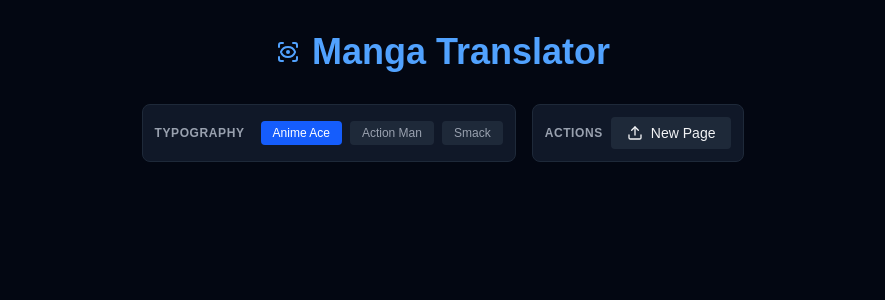
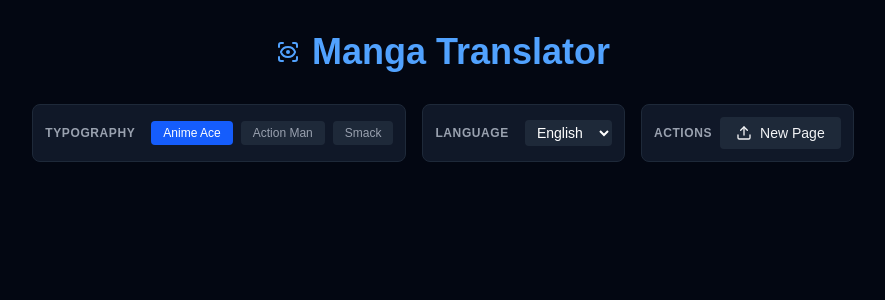
Before and after one commit to Ashulu/Manga-Translator, a Next.js app in the folder manga-translator-web/: page / in a window 1280 px wide. Shown: the top 300 px of the page, without its empty margins (197-1082 px from the left). Built offline with nearby package versions, Linux system fonts and the light colour scheme.

Commit message:
added multi language translation

```diff
--- a/manga-translator-web/app/page.tsx
+++ b/manga-translator-web/app/page.tsx
@@ -17,6 +17,7 @@ export default function Home() {
   const [loading, setLoading] = useState(false);
   const [imgDimensions, setImgDimensions] = useState<{width: number, height: number} | null>(null);
   const [selectedFont, setSelectedFont] = useState('font-anime');
+  const [targetLang, setTargetLang] = useState('English');
 
   // NEW: Track which bubble is being edited (null = none)
   const [editingIndex, setEditingIndex] = useState<number | null>(null);
@@ -45,6 +46,7 @@ export default function Home() {
     setLoading(true);
     const formData = new FormData();
     formData.append('file', file);
+    formData.append('target_language', targetLang);
 
     try {
       const response = await axios.post('http://127.0.0.1:8000/process-page', formData, {
@@ -108,6 +110,22 @@ export default function Home() {
             <button onClick={() => setSelectedFont('font-action')} className={`px-3 py-1 rounded text-xs transition ${selectedFont === 'font-action' ? 'bg-blue-600 text-white' : 'bg-gray-800 text-gray-400 hover:bg-gray-700'}`}>Action Man</button>
             <button onClick={() => setSelectedFont('font-smack')} className={`px-3 py-1 rounded text-xs transition ${selectedFont === 'font-smack' ? 'bg-blue-600 text-white' : 'bg-gray-800 text-gray-400 hover:bg-gray-700'}`}>Smack</button>
           </div>
+        </div>
+
+        {/* Language Panel */}
+        <div className="bg-gray-900 p-3 rounded-lg border border-gray-800 flex items-center gap-4">
+          <label className="text-xs text-gray-400 uppercase tracking-wider font-bold">Language</label>
+          <select
+            value={targetLang}
+            onChange={(e) => setTargetLang(e.target.value)}
+            className="bg-gray-800 text-white text-sm rounded px-2 py-1 border-none outline-none cursor-pointer hover:bg-gray-700"
+          >
+            <option value="English">English</option>
+            <option value="Spanish">Spanish</option>
+            <option value="French">French</option>
+            <option value="German">German</option>
+            <option value="Korean">Korean</option>
+          </select>
         </div>
 
         {/* Action Panel */}
```
Also changed, not shown: 1 other file (tests, documents, lock files or other folders).
